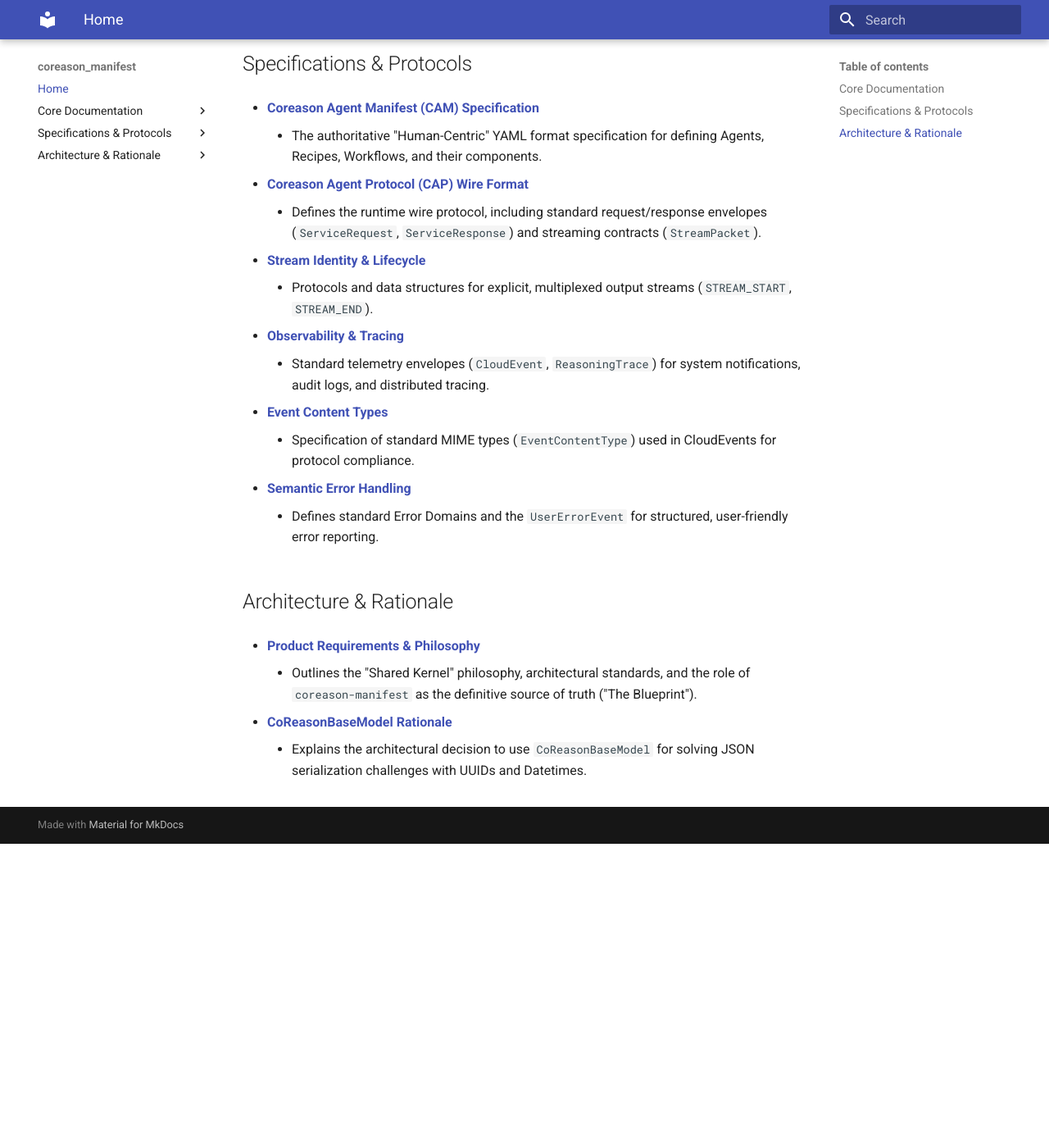
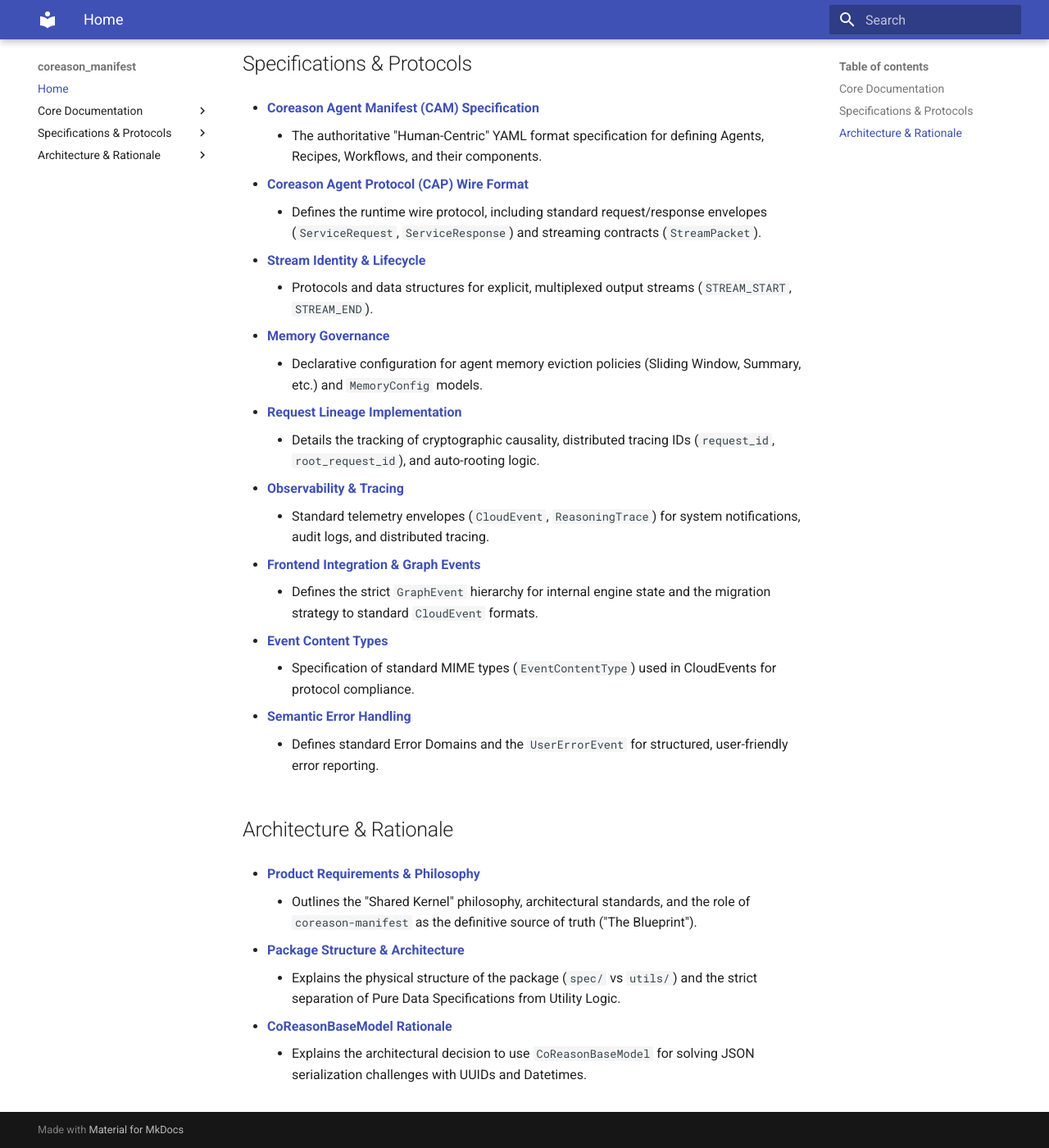
Before and after one commit to CoReason-AI/coreason-manifest, an MkDocs documentation site: the page built from docs/index.md, in a window 1280 px wide and 1400 px high, scrolled down 588 px. Shown: the whole window at 82% size. Built offline with MkDocs 1.6.1 and Material for MkDocs 9.7.7, drawn with Linux system fonts in a browser that asks for light colours; before the commit the page ends 1617 px from its top, so only the background shows below that.

Commit message:
docs: synchronize index.md and mkdocs.yml (#283)
- Updated docs/index.md to include references to all documentation files, ensuring complete coverage of Specifications & Protocols and Architecture & Rationale sections.
- Updated mkdocs.yml to match the navigation structure of docs/index.md, ensuring all files are accessible via the documentation site navigation.
- Added references to `frontend_integration.md`, `memory_governance.md`, `request_lineage_implementation.md`, `package_structure.md`, and others where missing.

```diff
--- a/docs/index.md
+++ b/docs/index.md
@@ -24,8 +24,17 @@
 *   **[Stream Identity & Lifecycle](cap/stream_lifecycle.md)**
     *   Protocols and data structures for explicit, multiplexed output streams (`STREAM_START`, `STREAM_END`).
 
+*   **[Memory Governance](memory_governance.md)**
+    *   Declarative configuration for agent memory eviction policies (Sliding Window, Summary, etc.) and `MemoryConfig` models.
+
+*   **[Request Lineage Implementation](request_lineage_implementation.md)**
+    *   Details the tracking of cryptographic causality, distributed tracing IDs (`request_id`, `root_request_id`), and auto-rooting logic.
+
 *   **[Observability & Tracing](observability.md)**
     *   Standard telemetry envelopes (`CloudEvent`, `ReasoningTrace`) for system notifications, audit logs, and distributed tracing.
+
+*   **[Frontend Integration & Graph Events](frontend_integration.md)**
+    *   Defines the strict `GraphEvent` hierarchy for internal engine state and the migration strategy to standard `CloudEvent` formats.
 
 *   **[Event Content Types](event_content_types.md)**
     *   Specification of standard MIME types (`EventContentType`) used in CloudEvents for protocol compliance.
@@ -38,5 +47,8 @@
 *   **[Product Requirements & Philosophy](product_requirements.md)**
     *   Outlines the "Shared Kernel" philosophy, architectural standards, and the role of `coreason-manifest` as the definitive source of truth ("The Blueprint").
 
+*   **[Package Structure & Architecture](package_structure.md)**
+    *   Explains the physical structure of the package (`spec/` vs `utils/`) and the strict separation of Pure Data Specifications from Utility Logic.
+
 *   **[CoReasonBaseModel Rationale](coreason_base_model_rationale.md)**
     *   Explains the architectural decision to use `CoReasonBaseModel` for solving JSON serialization challenges with UUIDs and Datetimes.
--- a/mkdocs.yml
+++ b/mkdocs.yml
@@ -10,7 +10,14 @@
   - Specifications & Protocols:
     - CAM Specification: cap/specification.md
     - CAP Wire Protocol: cap/wire_protocol.md
+    - Stream Identity & Lifecycle: cap/stream_lifecycle.md
     - Memory Governance: memory_governance.md
+    - Request Lineage Implementation: request_lineage_implementation.md
+    - Observability & Tracing: observability.md
+    - Frontend Integration & Graph Events: frontend_integration.md
+    - Event Content Types: event_content_types.md
+    - Semantic Error Handling: error_handling_standards.md
   - Architecture & Rationale:
     - Product Requirements: product_requirements.md
+    - Package Structure & Architecture: package_structure.md
     - Base Model Rationale: coreason_base_model_rationale.md
```
